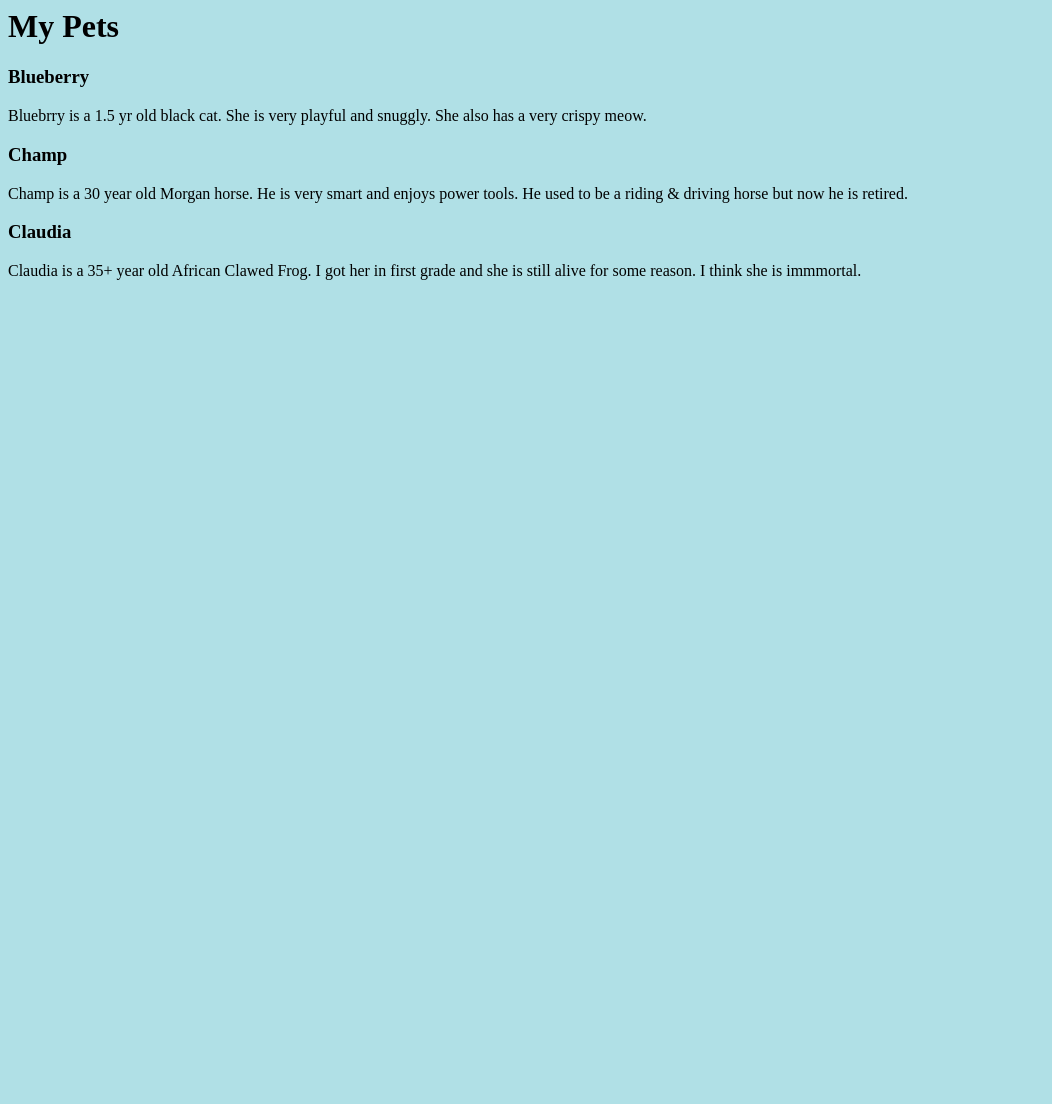
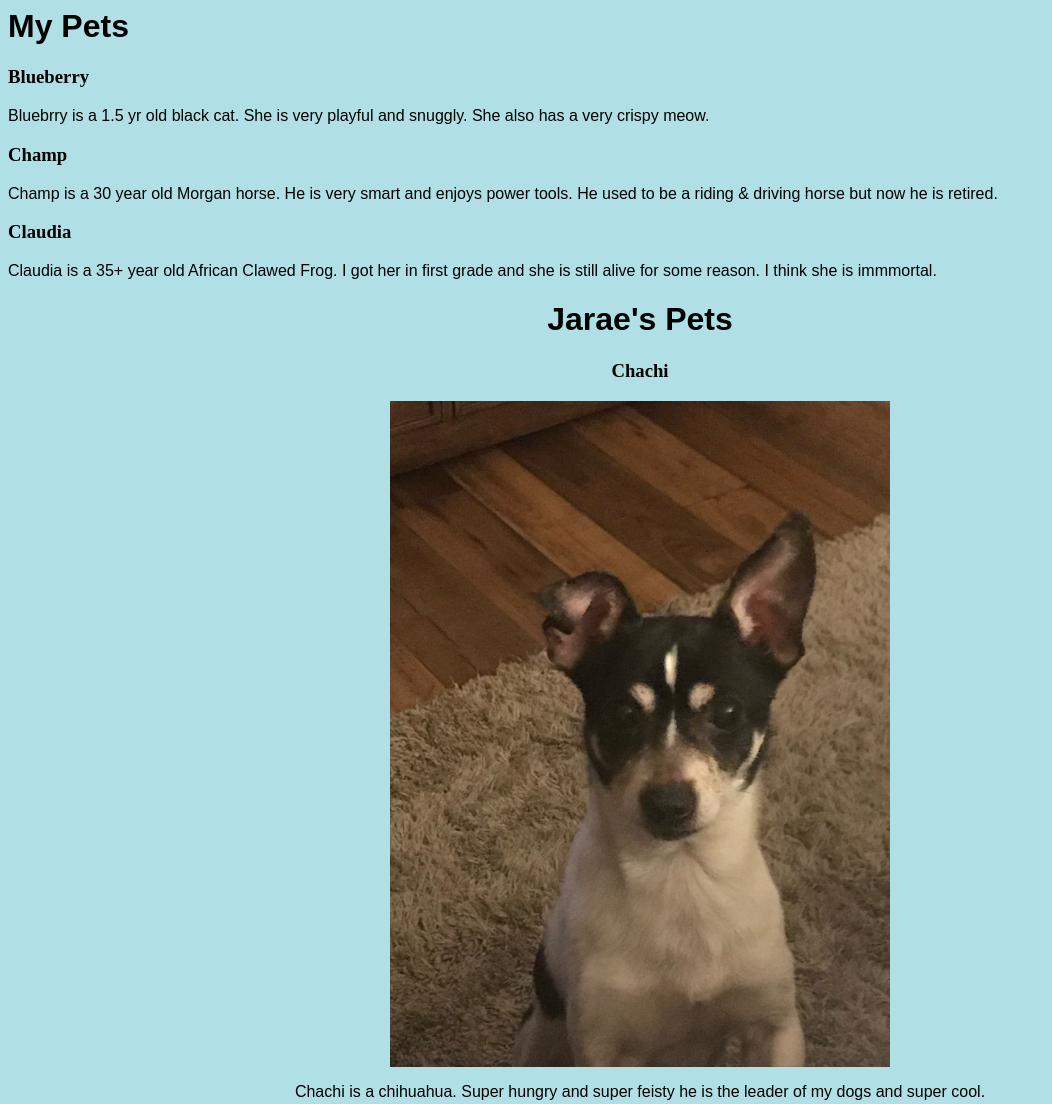
Before and after one commit to DTI22/Group-Repository-Practice, a plain HTML site: page Index.html in a window 1280 px wide. Shown: the whole page, without its empty margins (0-1052 px from the left). Before the commit the page ends 800 px from the top, so only its background shows below. Drawn offline with Linux system fonts and the light colour scheme.

Commit message:
deleted a file , added images of my dogs to file & added some font style
style

```diff
--- a/Index.html
+++ b/Index.html
@@ -23,9 +23,10 @@
 
         <p>Claudia is a 35+ year old African Clawed Frog. I got her in first grade and she is still alive for some reason. I think she is immmortal.</p>
 
-
-
-
+<center><h1> Jarae's Pets</h1></center>
+<center><h3> Chachi </h3></center>
+<center><img src="/images/image1.jpeg" alt="Chachi" width="500px"></center>
+<center><p>Chachi is a chihuahua. Super hungry and super feisty he is the leader of my dogs and super cool.</p></center>
 
 
 
--- a/style.css
+++ b/style.css
@@ -1,8 +1,13 @@
 h1{
 
+    font-family: 'Sono', sans-serif;
 
 }
 body{
     background-color:powderblue
 
 }
+p{
+    font-family: 'Sono', sans-serif;
+
+}
```
Also changed, not shown: Group repository practice.html (deleted, +0 -26 lines), images/image1.jpeg (added), 1 other file.
